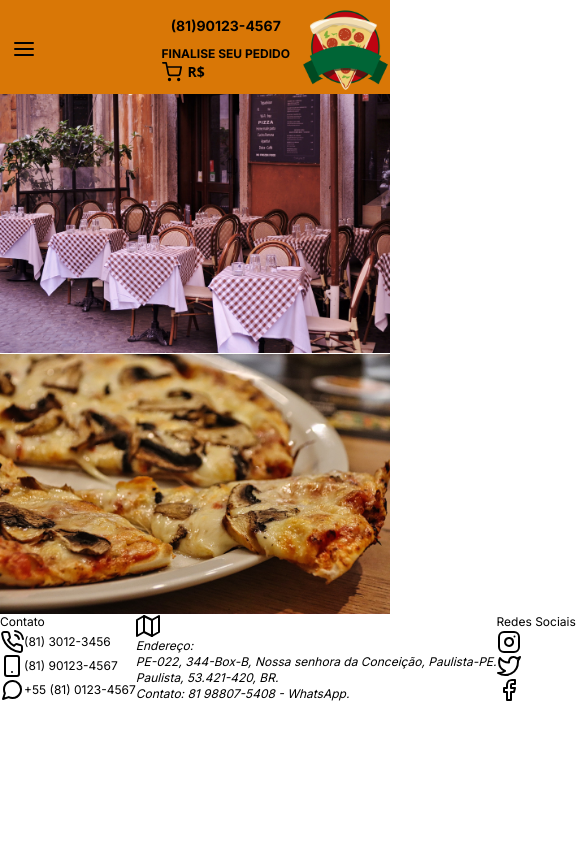
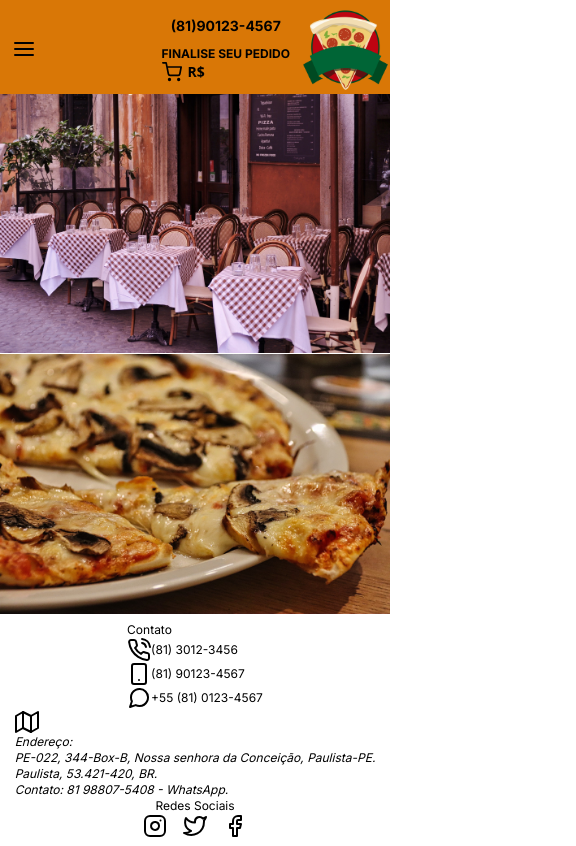
Before and after one commit to HumbertoFox/pizzaria, a Next.js app: page / in a window 390 px wide. Shown: the whole page, 576 px wide, since content can reach past the window. Built offline with nearby package versions, Linux system fonts and the light colour scheme.

Commit message:
Ajuste footer responsive

```diff
--- a/src/components/footer/index.tsx
+++ b/src/components/footer/index.tsx
@@ -1,10 +1,10 @@
-import Link from "next/link"
-import { Facebook, Instagram, Map, MessageCircle, PhoneCall, Smartphone, Twitter } from "react-feather";
+import Link from 'next/link';
+import { Facebook, Instagram, Map, MessageCircle, PhoneCall, Smartphone, Twitter } from 'react-feather';
 
 export default function FooterComponent() {
     return (
-        <footer className='w-full flex justify-between text-nowrap xl:text-sm'>
-            <div className="md:text-xs">
+        <footer className='w-full flex justify-between text-nowrap p-2 xl:text-sm sm:flex-col sm:items-center'>
+            <div className='md:text-xs'>
                 <h2>Contato</h2>
                 <Link href={'/'} className='flex items-center'>
                     <PhoneCall />
@@ -19,15 +19,16 @@ export default function FooterComponent() {
                     <p>+55 (81) 0123-4567</p>
                 </Link>
             </div>
-            <address className="md:text-xs">
+            <address className='md:text-xs'>
                 <Map />
                 <p>Endereço:</p>
                 <p>PE-022, 344-Box-B, Nossa senhora da Conceição, Paulista-PE.</p>
                 <p>Paulista, 53.421-420, BR.</p>
                 <p>Contato: 81 98807-5408 - WhatsApp.</p>
             </address>
-            <div className="md:text-xs">
+            <div className='flex flex-col items-center md:text-xs'>
                 <h2>Redes Sociais</h2>
+                <div className='flex gap-4'>
                     <Link href={'/'}>
                         <Instagram />
                     </Link>
@@ -38,6 +39,7 @@ export default function FooterComponent() {
                         <Facebook />
                     </Link>
                 </div>
+            </div>
         </footer>
     );
 };
```
Lines whose indentation alone changed are shown as unchanged.
